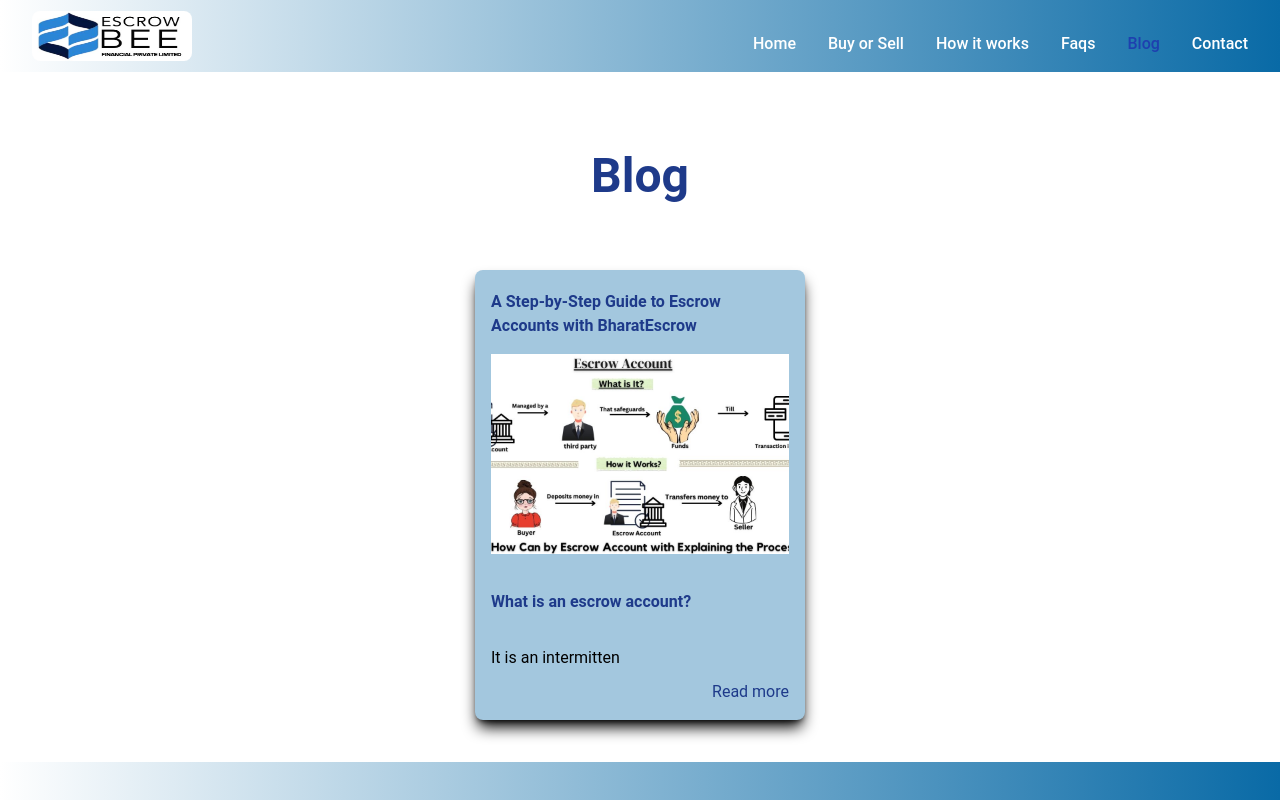
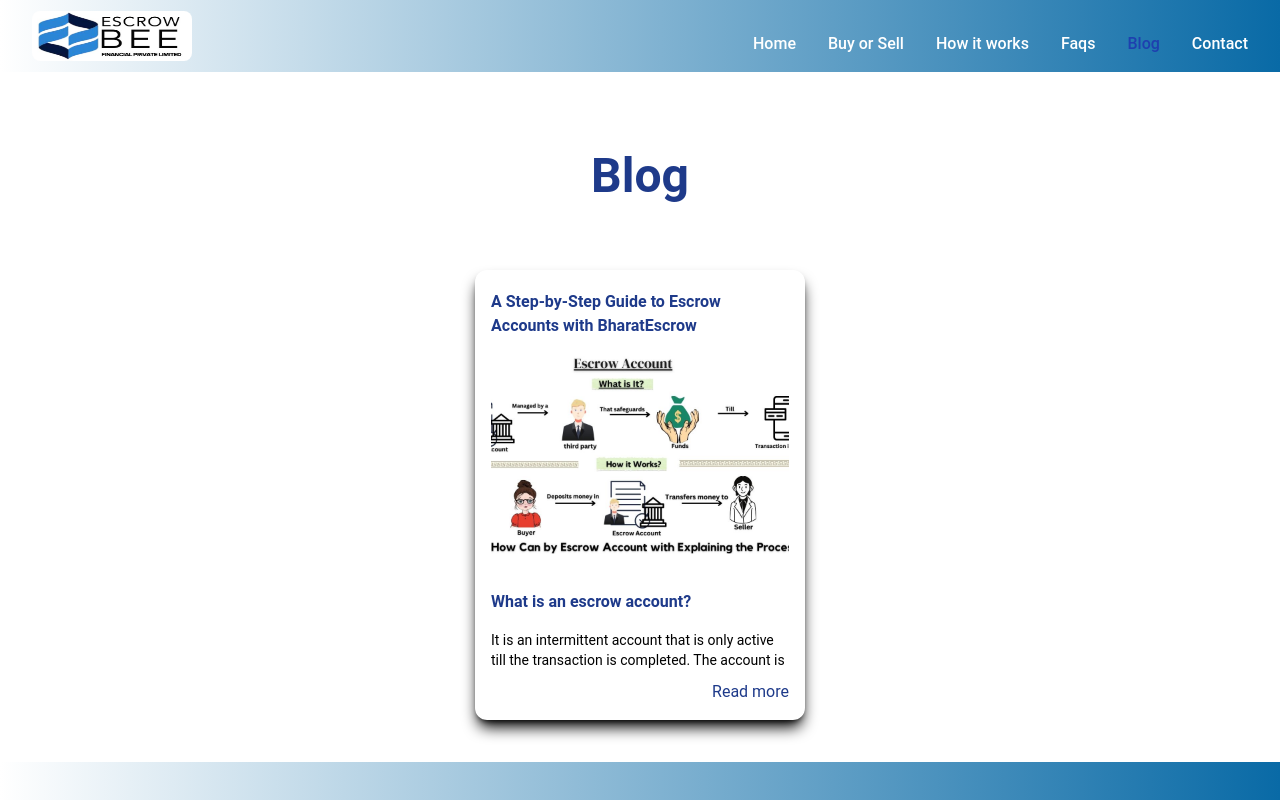
Before and after one commit to amankumar2k15/BharatEscrow, a React (Create React App) app: page /blog in a window 1280 px wide. Shown: the top 800 px of the page. Built offline with nearby package versions, Linux system fonts and the light colour scheme.

Commit message:
fixed spaces

```diff
--- a/src/pages/Blog.js
+++ b/src/pages/Blog.js
@@ -40,15 +40,15 @@
             {
               BlogData.map((item) => {
                 return (
-                  <div key={item.id} className='bg-[#a3c7de] relative rounded-lg shadow-lg shadow-black hover:-translate-y-1 transition-all duration-300 ease-in-out text-black h-[430px] md:h-[450px] max-w-[330px] px-4 flex flex-col gap-y-4'>
-                    <h2 className='text-md mt-5 text-blue-900 font-bold'>{item.title}</h2>
+                  <div key={item.id} className='relative rounded-xl  shadow-lg shadow-black hover:-translate-y-1 transition-all duration-300 ease-in-out text-black h-[430px] md:h-[450px] max-w-[330px] px-4 flex flex-col gap-y-4'>
+                    <h2 className='text-md mt-5 text-blue-900 font-bold hover:underline ' onClick={() => handleSetRoutes(item)}>{item.title}</h2>
                     <div className='md:h-[200px] max-w-[345px]' >
                       <img className='md:h-[200px] w-[345px] object-cover' src={item.img} alt='blogImg' />
                     </div>
                     <h5 className='text-md mt-5 text-blue-900 font-bold'>{item.question1}</h5>
 
-                    <p className='text-md mt-4'>{item.answer1.slice(0, 20)}</p>
-                    <button className='text-right text-blue-900 hover:text-black absolute right-4 bottom-4 ' onClick={() => handleSetRoutes(item)}>Read more</button>
+                    <p className='text-sm'>{item.answer1?.slice(0, 100)}</p>
+                    <button className='text-right text-blue-900 hover:text-black absolute right-4 bottom-4  hover:underline ' onClick={() => handleSetRoutes(item)}>Read more</button>
                   </div>
                 )
               })
--- a/src/pages/Faq.js
+++ b/src/pages/Faq.js
@@ -309,7 +309,7 @@
                     })
                 }
 
-                <p className='text-xl sm:text-lg text-black w-8/12 px-4 bg-green-100 rounded-lg -pt-4 mb-16 mx-auto container'>
+                <p className='text-xl sm:text-lg text-black w-8/12 px-4 bg-green-100 rounded-lg -pt-4 p-6 mb-16 mx-auto container'>
                     "In a world where financial transparency is non-negotiable, BharatEscrow stands as a reliable partner, offering a secure and efficient platform for escrow services. By following this step-by-step guide, users can navigate the escrow process seamlessly, fostering trust and confidence in their financial transactions."
                 </p>
             </div>
```
